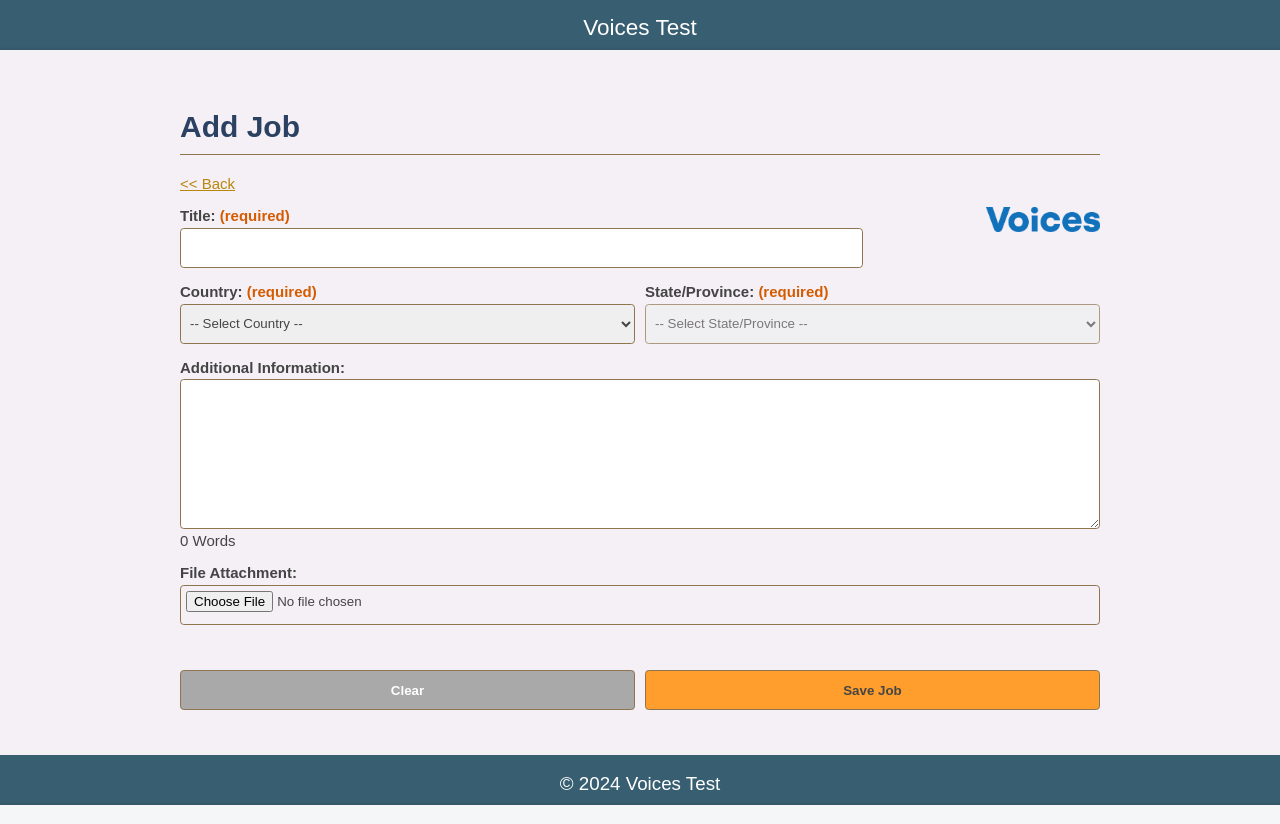
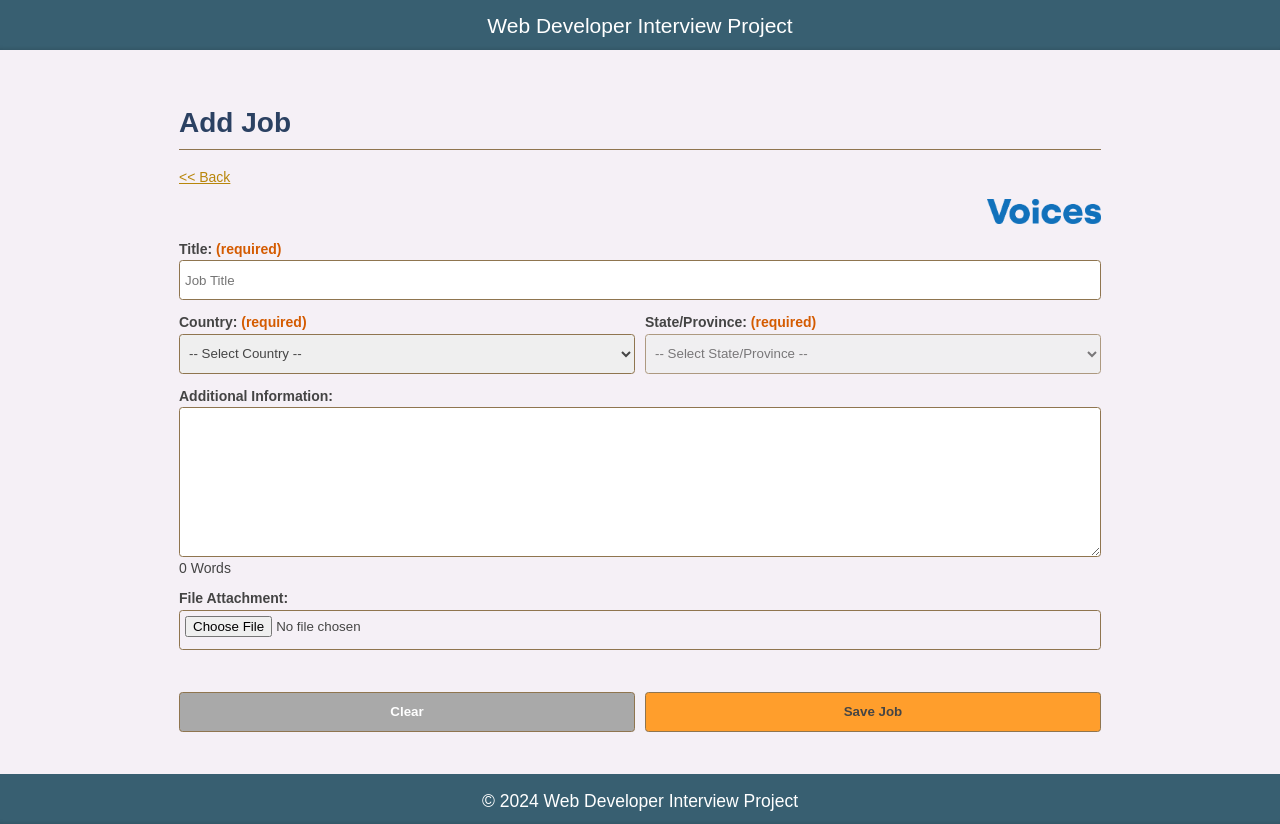
Before and after one commit to burrellramone/voices-test, a PHP site: page /jobs/add in a window 1280 px wide. Run offline with PHP 8.4, Linux system fonts and the light colour scheme; data comes from the database, SQL or seed files in the repository.

Commit message:
Updated add form view and form validation

```diff
--- a/config/config.sample.ini
+++ b/config/config.sample.ini
@@ -1,4 +1,5 @@
 ;
+app_name    ='Web Developer Interview Project'
 admin_email =
 ;database configuration
 host        =localhost
--- a/src/Model/WorldLocation.php
+++ b/src/Model/WorldLocation.php
@@ -10,6 +10,11 @@
     public $type_id;
 
 
+    /**
+     * Gets the locale name for this world location
+     *
+     * @return string The locale name for this world location
+     */
     public function getLocaleName():string {
         return $this->locale_name;
     }
--- a/src/View/View.php
+++ b/src/View/View.php
@@ -2,6 +2,9 @@
 namespace VoicesTest\View;
 
 use Exception;
+
+//
+use VoicesTest\Config;
 
 /**
  * Abstract class representing a view within the application.
@@ -21,6 +24,7 @@
      */
     public function __construct(array $data = []){
         $this->data = $data;
+        $this->data['app_name'] = Config::read('app_name');
     }
 
     protected function index() {
--- a/templates/jobs/add.php
+++ b/templates/jobs/add.php
@@ -7,14 +7,17 @@
 <form id="ajf" action="/jobs/create" method="POST" enctype="multipart/form-data" novalidate="true">
     <div class="form-fieldset">
         <div class="form-field">
+            <div class="form-field_contents content-right">
+                <img class="voices" src="/assets/voices.png" alt="Voices"/>
+            </div>
+        </div>
+    </div>
+
+    <div class="form-fieldset">
+        <div class="form-field">
             <label class="form-field-label" for="title">Title: <span class="required">(required)</span></label>
             <div class="form-field_contents">
-                <input type="text" name="title" id="title" maxlength="150" required/>
-            </div>
-        </div>
-        <div class="form-field">
-            <div class="form-field_contents content-right">
-                <img class="voices" src="/assets/voices.png" alt="Voices"/>
+                <input type="text" name="title" id="title" maxlength="150" placeholder="Job Title" required/>
             </div>
         </div>
     </div>
--- a/templates/layout.default.php
+++ b/templates/layout.default.php
@@ -2,7 +2,7 @@
 <html lang="en">
      <head>
         <meta charset="utf-8" />
-        <title><?=$page_title?> - Voices Test</title>
+        <title><?=$page_title?> - <?=$app_name?></title>
         <link rel="stylesheet" type="text/css" href="/assets/style.css" />
         <link rel="icon" href="favicon.ico" type="image/x-icon" />
 
@@ -12,7 +12,7 @@
         <meta name="apple-mobile-web-app-capable" content="yes" />
     </head>
     <body>
-        <header class="header">Voices Test</header>
+        <header class="header"><?=$app_name?></header>
         <main>
             <div class="container">
                 <h1 class="page-title"><?=$page_title?></h1>
@@ -20,7 +20,7 @@
             </div>
         </main>
         <footer class="footer">
-            <small class="copyright">&copy; <?=date("Y")?> Voices Test</small>
+            <small class="copyright">&copy; <?=date("Y")?> <?=$app_name?></small>
         </footer>
     </body>
     <script type="text/javascript" src="/assets/app.js"></script>
```
Also changed, not shown: public/assets/app.js, public/assets/style.css, public/assets/style.scss, 1 other file.
